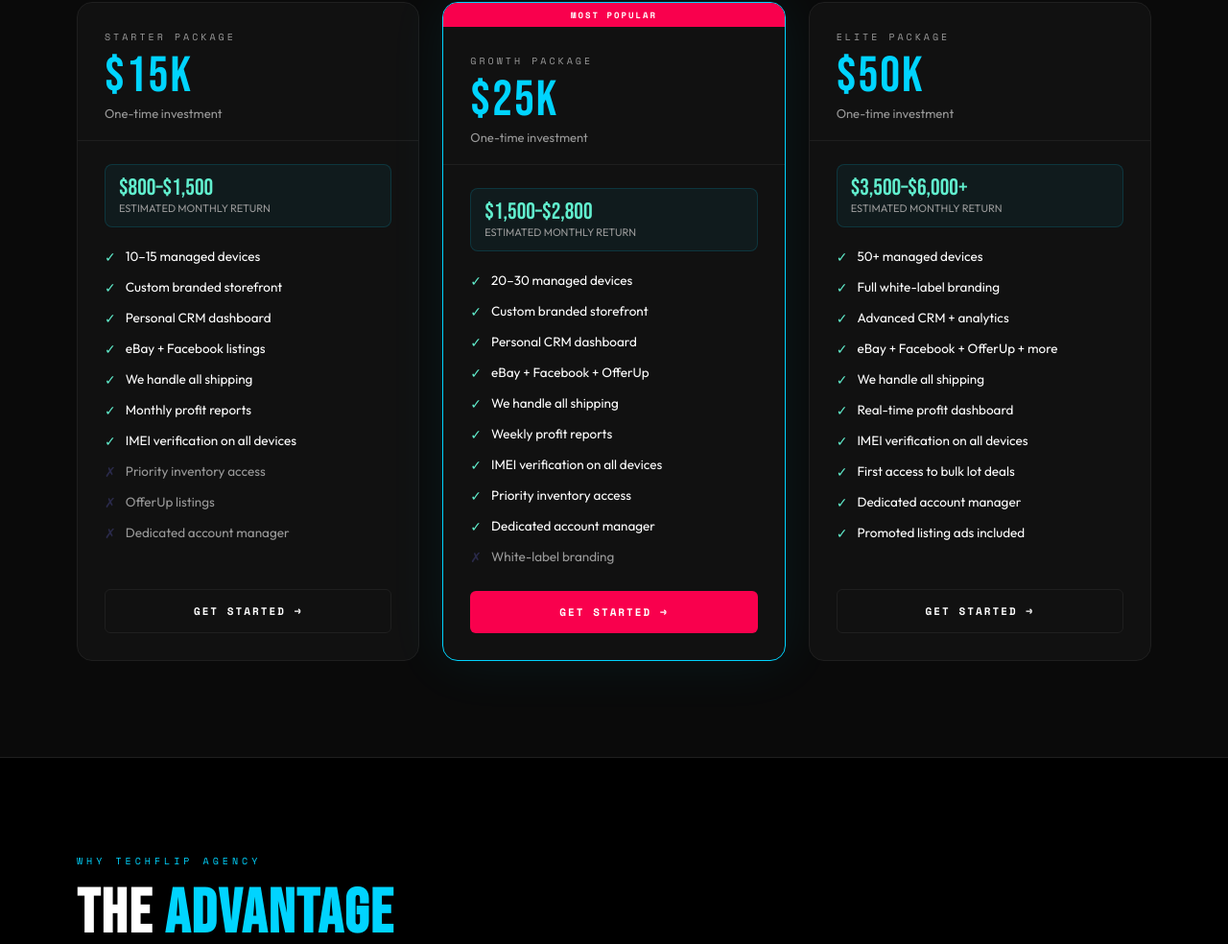
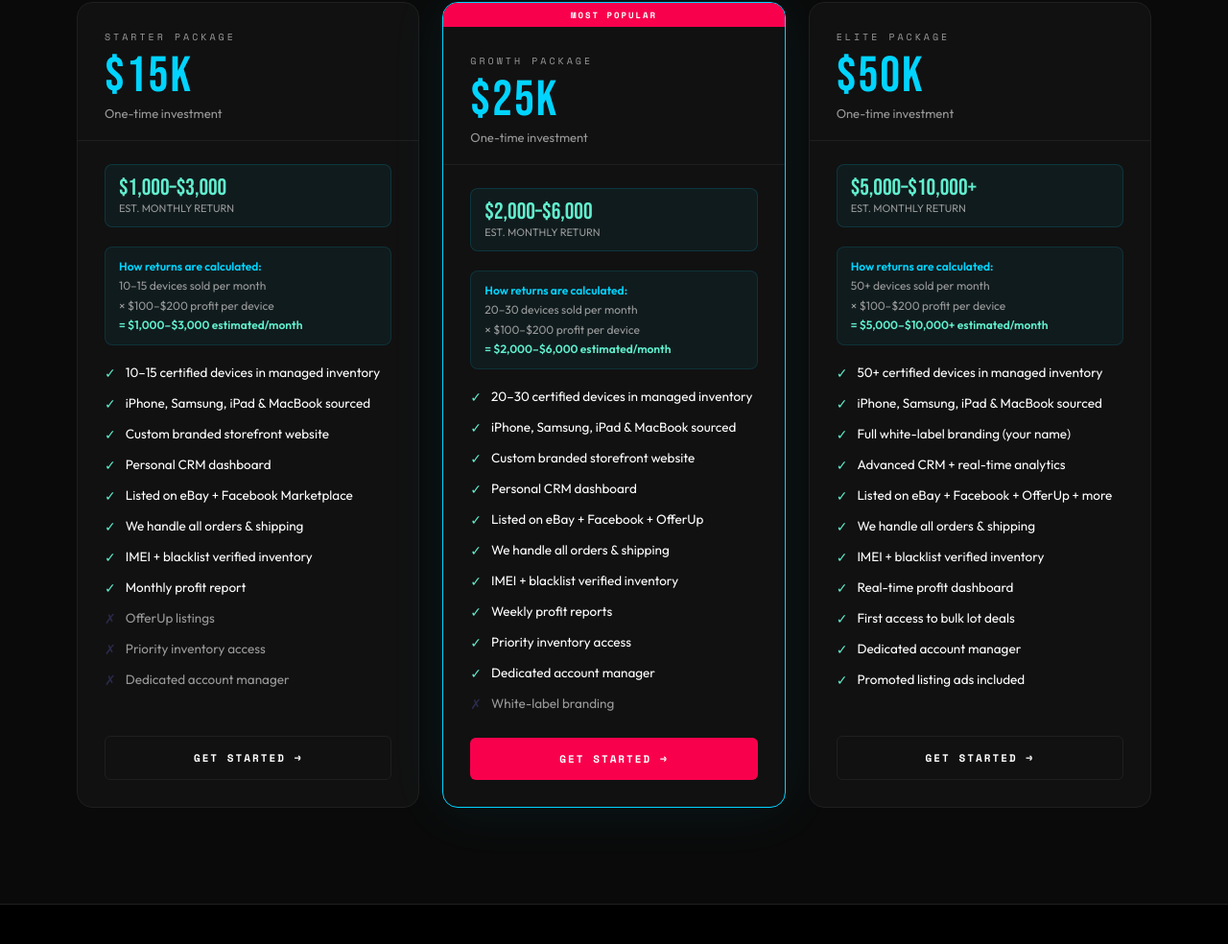
Before and after one commit to icoleagency/techflip-agency, a plain HTML site: page index.html in a window 1280 px wide. Shown: the part 2501-3485 px from the top of the page at 96% size. Drawn offline with nearby package versions, Linux system fonts and the light colour scheme.

Commit message:
Update index.html

```diff
--- a/index.html
+++ b/index.html
@@ -699,19 +699,27 @@ input[type=range]::-webkit-slider-thumb {
         </div>
         <div class="tier-body">
           <div class="tier-highlight">
-            <span class="tier-highlight-val">$800–$1,500</span>
-            <span class="tier-highlight-lbl">ESTIMATED MONTHLY RETURN</span>
+            <span class="tier-highlight-val">$1,000–$3,000</span>
+            <span class="tier-highlight-lbl">EST. MONTHLY RETURN</span>
+          </div>
+          <!-- Return breakdown -->
+          <div style="background:rgba(0,212,255,0.05);border:1px solid rgba(0,212,255,0.12);border-radius:8px;padding:10px 14px;margin-bottom:18px;font-size:12px;color:var(--muted);line-height:1.7;">
+            <span style="color:var(--cyan);font-weight:600;">How returns are calculated:</span><br>
+            10–15 devices sold per month<br>
+            × $100–$200 profit per device<br>
+            <span style="color:var(--green);font-weight:600;">= $1,000–$3,000 estimated/month</span>
           </div>
           <ul class="tier-features">
-            <li class="active"><span class="ck">✓</span> 10–15 managed devices</li>
-            <li class="active"><span class="ck">✓</span> Custom branded storefront</li>
+            <li class="active"><span class="ck">✓</span> 10–15 certified devices in managed inventory</li>
+            <li class="active"><span class="ck">✓</span> iPhone, Samsung, iPad &amp; MacBook sourced</li>
+            <li class="active"><span class="ck">✓</span> Custom branded storefront website</li>
             <li class="active"><span class="ck">✓</span> Personal CRM dashboard</li>
-            <li class="active"><span class="ck">✓</span> eBay + Facebook listings</li>
-            <li class="active"><span class="ck">✓</span> We handle all shipping</li>
-            <li class="active"><span class="ck">✓</span> Monthly profit reports</li>
-            <li class="active"><span class="ck">✓</span> IMEI verification on all devices</li>
+            <li class="active"><span class="ck">✓</span> Listed on eBay + Facebook Marketplace</li>
+            <li class="active"><span class="ck">✓</span> We handle all orders &amp; shipping</li>
+            <li class="active"><span class="ck">✓</span> IMEI + blacklist verified inventory</li>
+            <li class="active"><span class="ck">✓</span> Monthly profit report</li>
+            <li><span class="xk">✗</span> OfferUp listings</li>
             <li><span class="xk">✗</span> Priority inventory access</li>
-            <li><span class="xk">✗</span> OfferUp listings</li>
             <li><span class="xk">✗</span> Dedicated account manager</li>
           </ul>
         </div>
@@ -730,17 +738,25 @@ input[type=range]::-webkit-slider-thumb {
         </div>
         <div class="tier-body">
           <div class="tier-highlight">
-            <span class="tier-highlight-val">$1,500–$2,800</span>
-            <span class="tier-highlight-lbl">ESTIMATED MONTHLY RETURN</span>
+            <span class="tier-highlight-val">$2,000–$6,000</span>
+            <span class="tier-highlight-lbl">EST. MONTHLY RETURN</span>
+          </div>
+          <!-- Return breakdown -->
+          <div style="background:rgba(0,212,255,0.05);border:1px solid rgba(0,212,255,0.12);border-radius:8px;padding:10px 14px;margin-bottom:18px;font-size:12px;color:var(--muted);line-height:1.7;">
+            <span style="color:var(--cyan);font-weight:600;">How returns are calculated:</span><br>
+            20–30 devices sold per month<br>
+            × $100–$200 profit per device<br>
+            <span style="color:var(--green);font-weight:600;">= $2,000–$6,000 estimated/month</span>
           </div>
           <ul class="tier-features">
-            <li class="active"><span class="ck">✓</span> 20–30 managed devices</li>
-            <li class="active"><span class="ck">✓</span> Custom branded storefront</li>
+            <li class="active"><span class="ck">✓</span> 20–30 certified devices in managed inventory</li>
+            <li class="active"><span class="ck">✓</span> iPhone, Samsung, iPad &amp; MacBook sourced</li>
+            <li class="active"><span class="ck">✓</span> Custom branded storefront website</li>
             <li class="active"><span class="ck">✓</span> Personal CRM dashboard</li>
-            <li class="active"><span class="ck">✓</span> eBay + Facebook + OfferUp</li>
-            <li class="active"><span class="ck">✓</span> We handle all shipping</li>
+            <li class="active"><span class="ck">✓</span> Listed on eBay + Facebook + OfferUp</li>
+            <li class="active"><span class="ck">✓</span> We handle all orders &amp; shipping</li>
+            <li class="active"><span class="ck">✓</span> IMEI + blacklist verified inventory</li>
             <li class="active"><span class="ck">✓</span> Weekly profit reports</li>
-            <li class="active"><span class="ck">✓</span> IMEI verification on all devices</li>
             <li class="active"><span class="ck">✓</span> Priority inventory access</li>
             <li class="active"><span class="ck">✓</span> Dedicated account manager</li>
             <li><span class="xk">✗</span> White-label branding</li>
@@ -760,17 +776,25 @@ input[type=range]::-webkit-slider-thumb {
         </div>
         <div class="tier-body">
           <div class="tier-highlight">
-            <span class="tier-highlight-val">$3,500–$6,000+</span>
-            <span class="tier-highlight-lbl">ESTIMATED MONTHLY RETURN</span>
+            <span class="tier-highlight-val">$5,000–$10,000+</span>
+            <span class="tier-highlight-lbl">EST. MONTHLY RETURN</span>
+          </div>
+          <!-- Return breakdown -->
+          <div style="background:rgba(0,212,255,0.05);border:1px solid rgba(0,212,255,0.12);border-radius:8px;padding:10px 14px;margin-bottom:18px;font-size:12px;color:var(--muted);line-height:1.7;">
+            <span style="color:var(--cyan);font-weight:600;">How returns are calculated:</span><br>
+            50+ devices sold per month<br>
+            × $100–$200 profit per device<br>
+            <span style="color:var(--green);font-weight:600;">= $5,000–$10,000+ estimated/month</span>
           </div>
           <ul class="tier-features">
-            <li class="active"><span class="ck">✓</span> 50+ managed devices</li>
-            <li class="active"><span class="ck">✓</span> Full white-label branding</li>
-            <li class="active"><span class="ck">✓</span> Advanced CRM + analytics</li>
-            <li class="active"><span class="ck">✓</span> eBay + Facebook + OfferUp + more</li>
-            <li class="active"><span class="ck">✓</span> We handle all shipping</li>
+            <li class="active"><span class="ck">✓</span> 50+ certified devices in managed inventory</li>
+            <li class="active"><span class="ck">✓</span> iPhone, Samsung, iPad &amp; MacBook sourced</li>
+            <li class="active"><span class="ck">✓</span> Full white-label branding (your name)</li>
+            <li class="active"><span class="ck">✓</span> Advanced CRM + real-time analytics</li>
+            <li class="active"><span class="ck">✓</span> Listed on eBay + Facebook + OfferUp + more</li>
+            <li class="active"><span class="ck">✓</span> We handle all orders &amp; shipping</li>
+            <li class="active"><span class="ck">✓</span> IMEI + blacklist verified inventory</li>
             <li class="active"><span class="ck">✓</span> Real-time profit dashboard</li>
-            <li class="active"><span class="ck">✓</span> IMEI verification on all devices</li>
             <li class="active"><span class="ck">✓</span> First access to bulk lot deals</li>
             <li class="active"><span class="ck">✓</span> Dedicated account manager</li>
             <li class="active"><span class="ck">✓</span> Promoted listing ads included</li>
```
